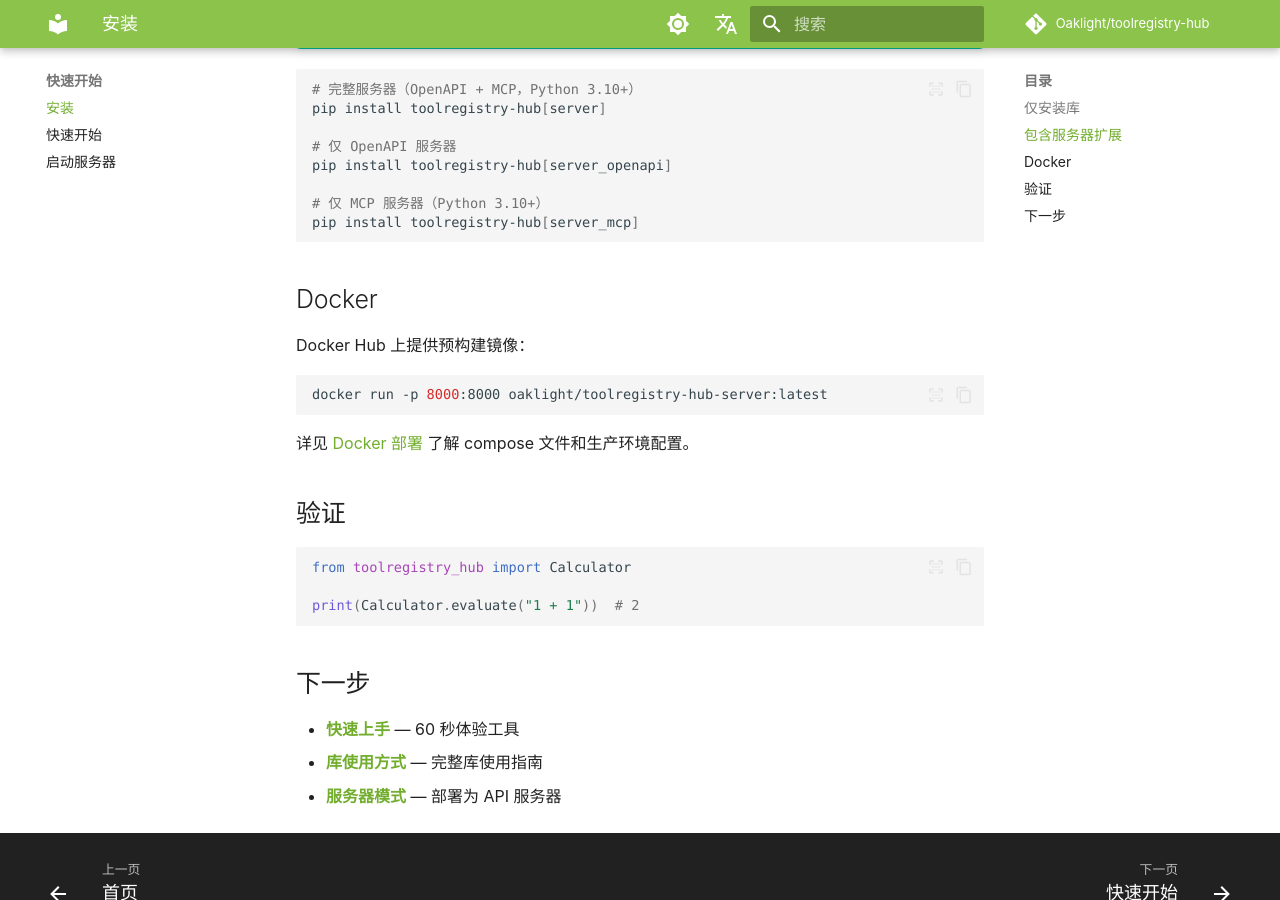
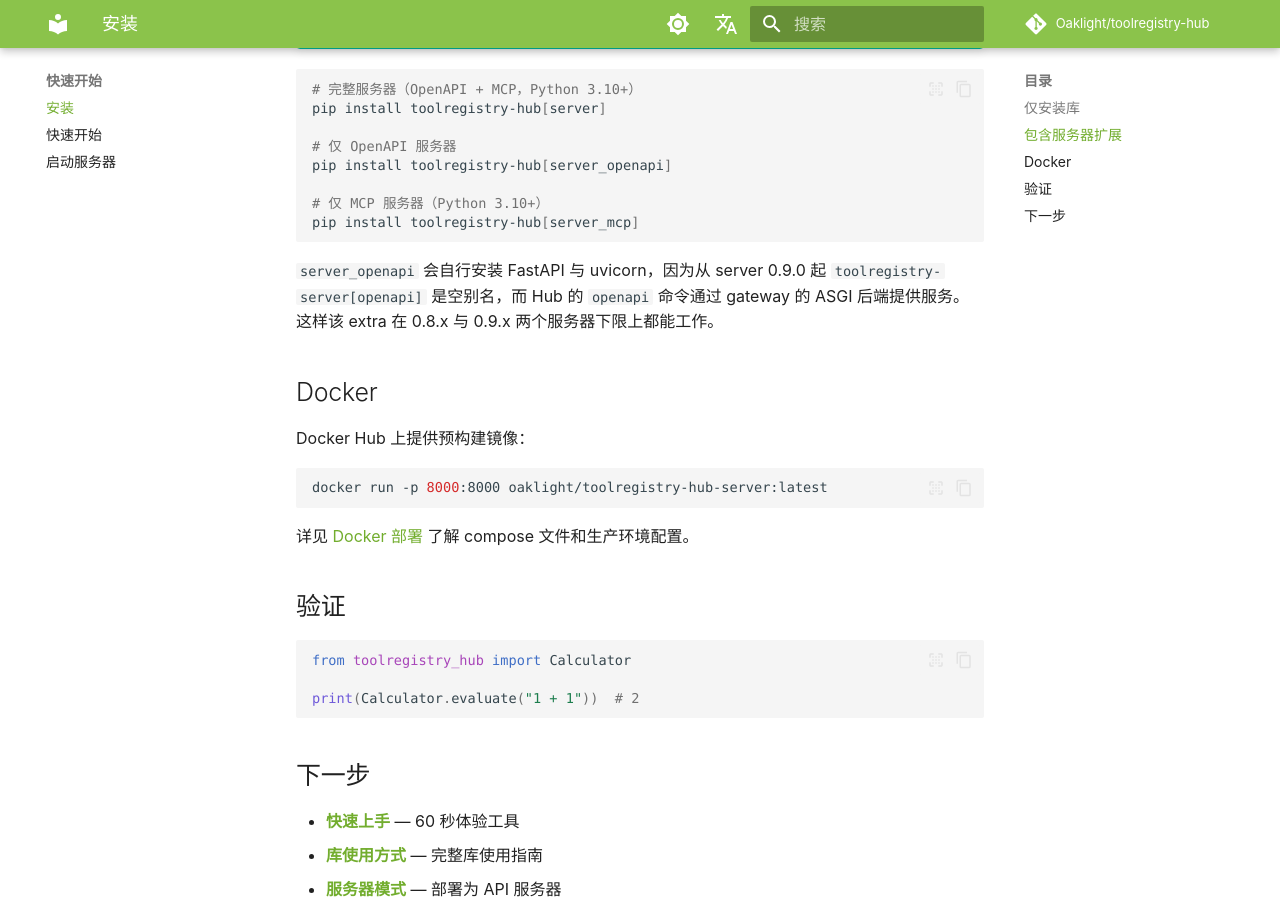
Before and after one commit to Oaklight/toolregistry-hub, an MkDocs documentation site: the page built from docs/get-started/installation.md, in a window 1280 px wide and 900 px high, scrolled down 596 px. Built offline with MkDocs 1.6.1 and Material for MkDocs 9.7.7, drawn with Linux system fonts in a browser that asks for light colours; some web fonts are replaced; comment, search, counter and statistics services are not loaded.

Commit message:
docs(changelog): 记录 0.12.1 的打包修复（中英同步）
server_openapi 现在直接安装 fastapi 与 uvicorn，待 #257 收敛；安装页同步说明。

````diff
--- a/docs/get-started/installation.md
+++ b/docs/get-started/installation.md
@@ -34,6 +34,10 @@
 pip install toolregistry-hub[server_mcp]
 ```
 
+`server_openapi` 会自行安装 FastAPI 与 uvicorn，因为从 server 0.9.0 起
+`toolregistry-server[openapi]` 是空别名，而 Hub 的 `openapi` 命令通过 gateway
+的 ASGI 后端提供服务。这样该 extra 在 0.8.x 与 0.9.x 两个服务器下限上都能工作。
+
 ## Docker
 
 Docker Hub 上提供预构建镜像：
````
Also changed, not shown: docs/changelog.md (+6 -0 lines).
